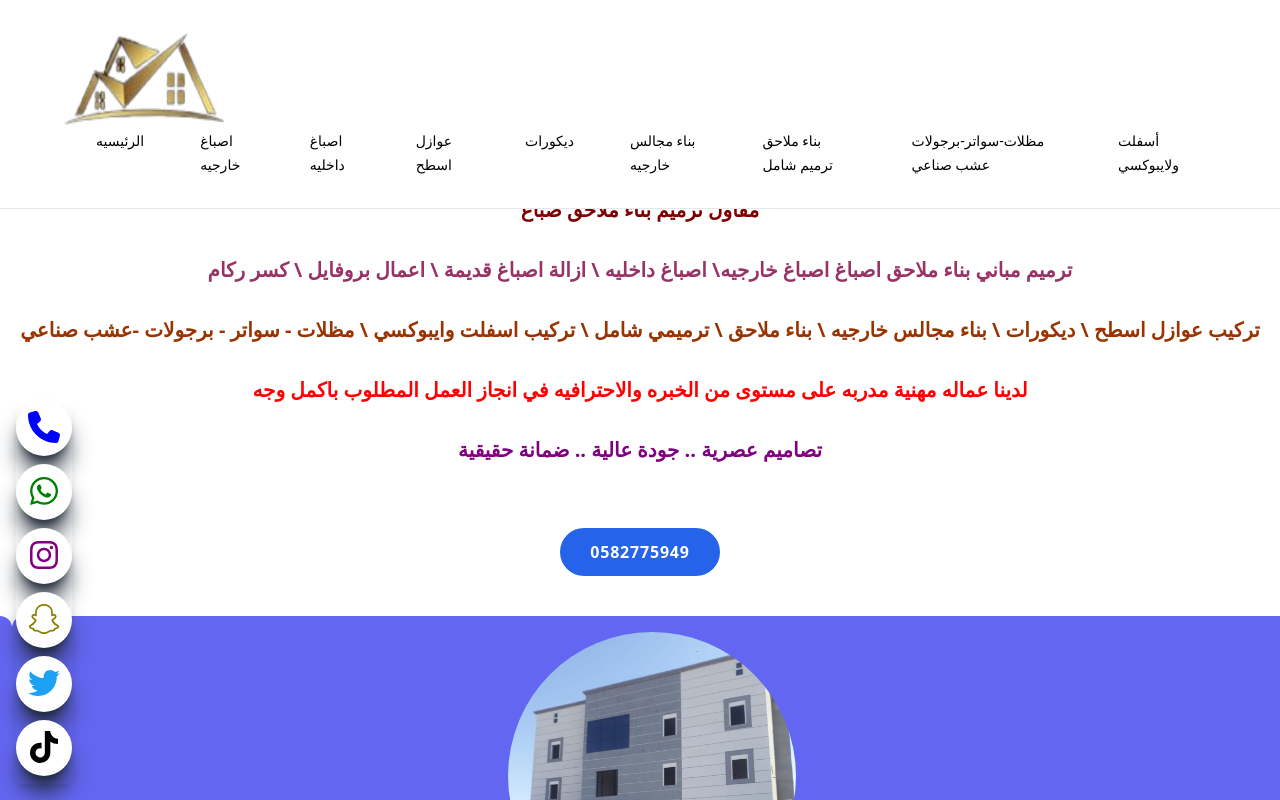
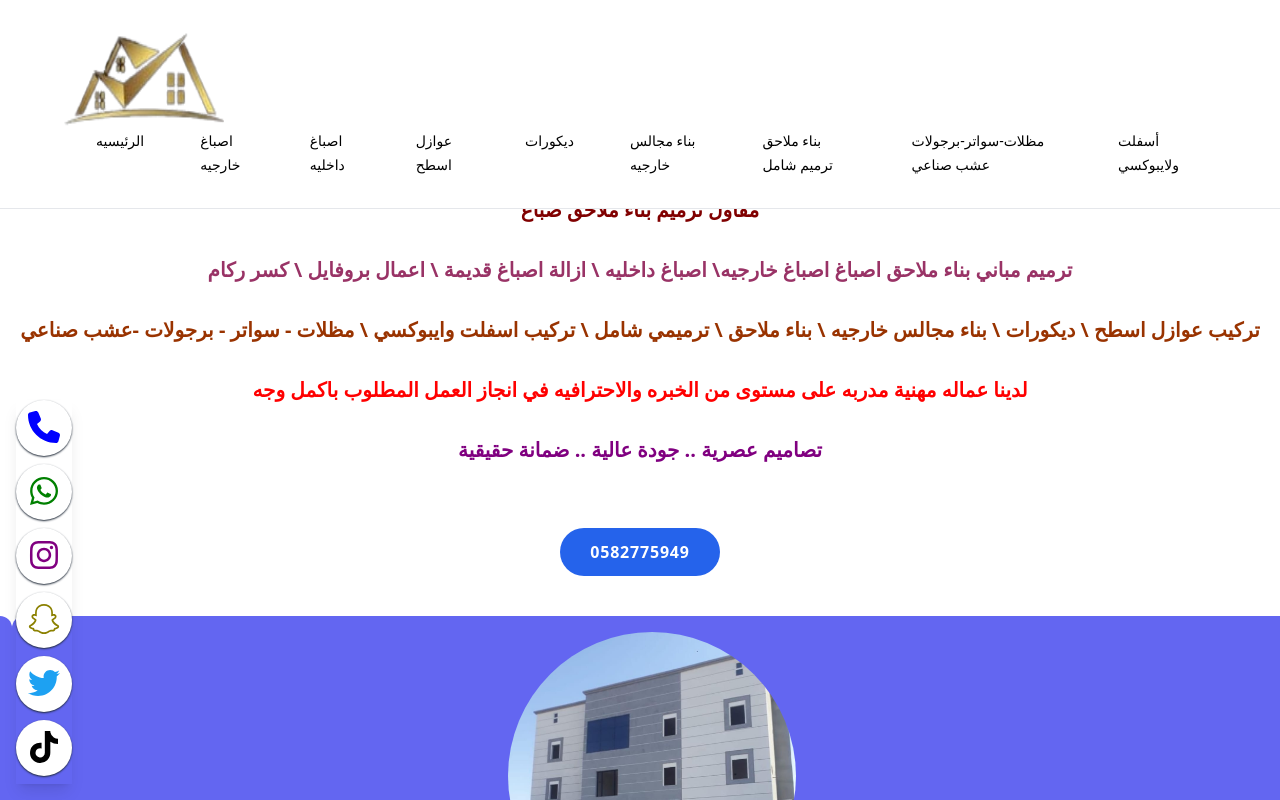
Before and after one commit to ashrafsayed2018/elasr-alhadeeth, a Next.js app: page /home in a window 1280 px wide. Shown: the top 800 px of the page. Built offline with nearby package versions, Linux system fonts and the light colour scheme.

Commit message:
modify fixed contact icons

```diff
--- a/src/app/components/FixedContact.tsx
+++ b/src/app/components/FixedContact.tsx
@@ -8,7 +8,7 @@ function FixedContact() {
 
      <ul>
         {FixedContactList.map(contact => {
-          return <li key={contact.name} className='bg-white w-14 h-14 flex justify-center items-center  rounded-full mb-2 shadow-xl shadow-gray-800'>
+          return <li key={contact.name} className='bg-white w-14 h-14 flex justify-center items-center  rounded-full mb-2 shadow-sm shadow-gray-800'>
             <Link href={contact.link}>
             {contact.icon}
             </Link>
```
